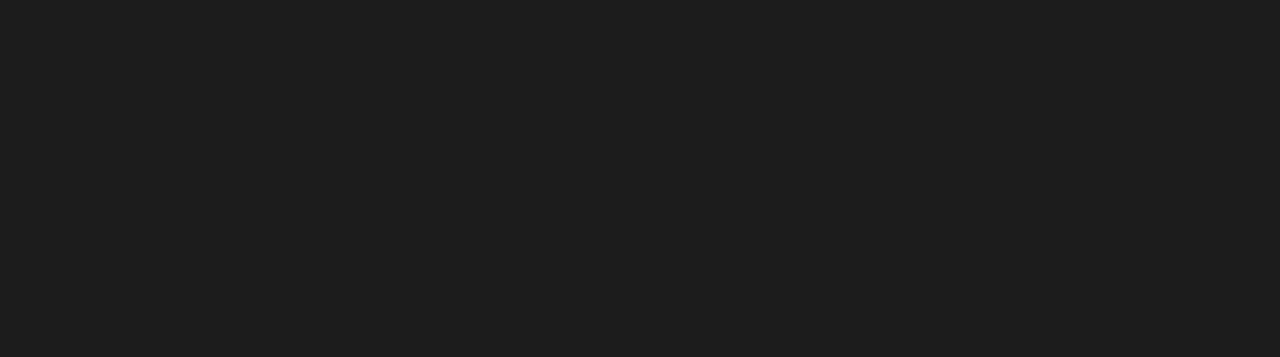
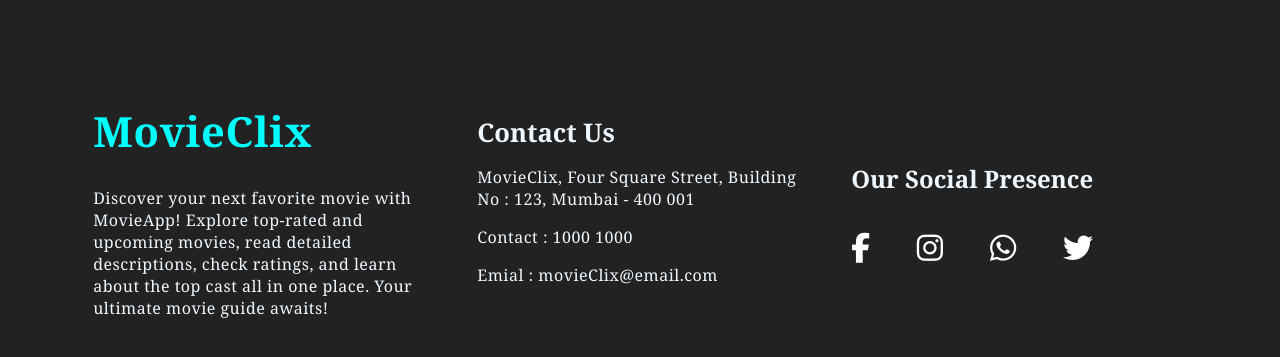
Before and after one commit to abhijeet-maity/MovieApp, a React (Vite) app: page / in a window 1280 px wide. Shown: the part 281-638 px from the top of the page. Built offline with nearby package versions, Linux system fonts and the light colour scheme; no server answers.

Commit message:
added footer to App.jsx

```diff
--- a/src/App.jsx
+++ b/src/App.jsx
@@ -1,10 +1,12 @@
 import { BrowserRouter as Router, Routes, Route } from "react-router-dom";
 import Navbar from "./components/Navbar.jsx";
+import Footer from "./components/Footer.jsx";
 import HomePage from "./pages/HomePage.jsx";
 import SearchPage from "./pages/SearchPage.jsx";
 import TopRatedPage from "./pages/TopRatedPage.jsx";
 import UpcomingMovie from "./pages/UpcomingMovie.jsx";
 import SingleMovieDetailPage from "./pages/SingleMovieDetailPage.jsx";
+import '@fortawesome/fontawesome-free/css/all.min.css';
 import "./App.css";
 
 function App() {
@@ -19,6 +21,7 @@
           <Route path="/movie/:movieId" element={<SingleMovieDetailPage />} />
           <Route path="/search" element={<SearchPage />} />
         </Routes>
+        <Footer/>
       </Router>
     </>
   );
```
